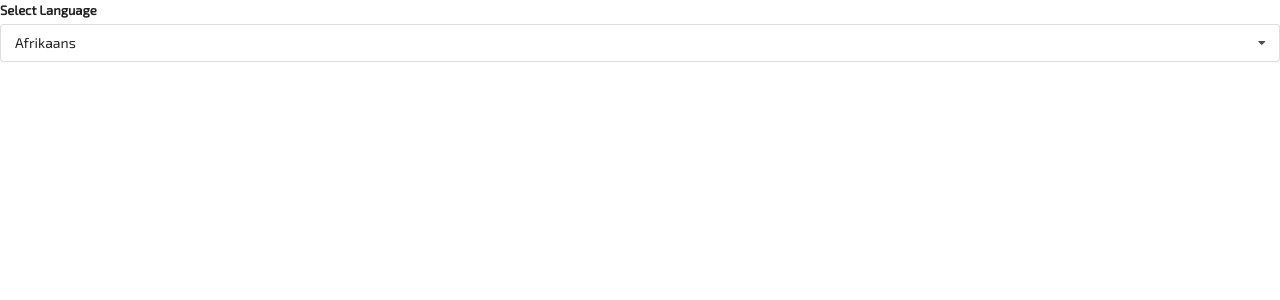
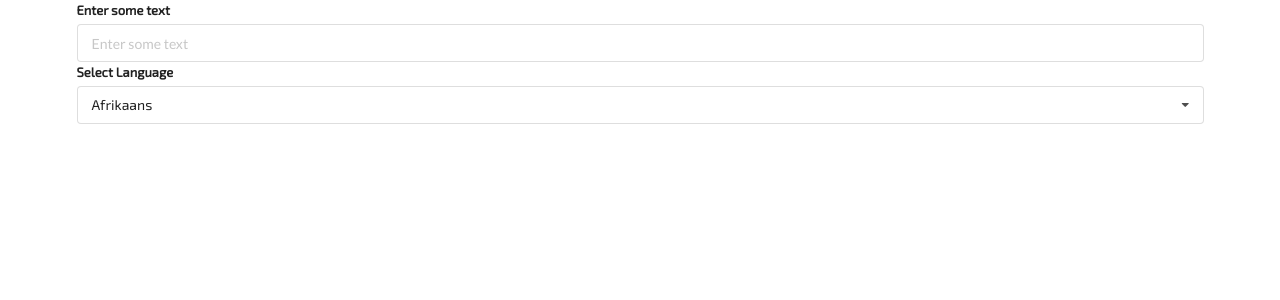
Before and after one commit to The-sad-philosopher/Widgets, a React (Create React App) app: page / in a window 1280 px wide. Shown: the top 300 px of the page. Built offline with nearby package versions, Linux system fonts and the light colour scheme.

Commit message:
✨ Add input form element for users to enter the text to be translated

```diff
--- a/src/Components/Translator/Translator.tsx
+++ b/src/Components/Translator/Translator.tsx
@@ -10,11 +10,24 @@ const options = [
 
 export const Translator: React.FC = () => {
   const [selectedLanguage, setSelectedLanguage] = React.useState(options[0]);
+  const [text, setText] = React.useState('');
 
-  console.log(selectedLanguage);
+  const onInputChange = (e: React.ChangeEvent<HTMLInputElement>) =>
+    setText(e.target.value);
 
   return (
-    <div className="translator">
+    <div className="translator ui container">
+      <div className="ui form">
+        <div className="field">
+          <label htmlFor="user-text">Enter some text</label>
+          <input
+            type="text"
+            placeholder="Enter some text"
+            value={text}
+            onChange={onInputChange}
+          />
+        </div>
+      </div>
       <Dropdown
         options={options}
         selection={selectedLanguage}
```
